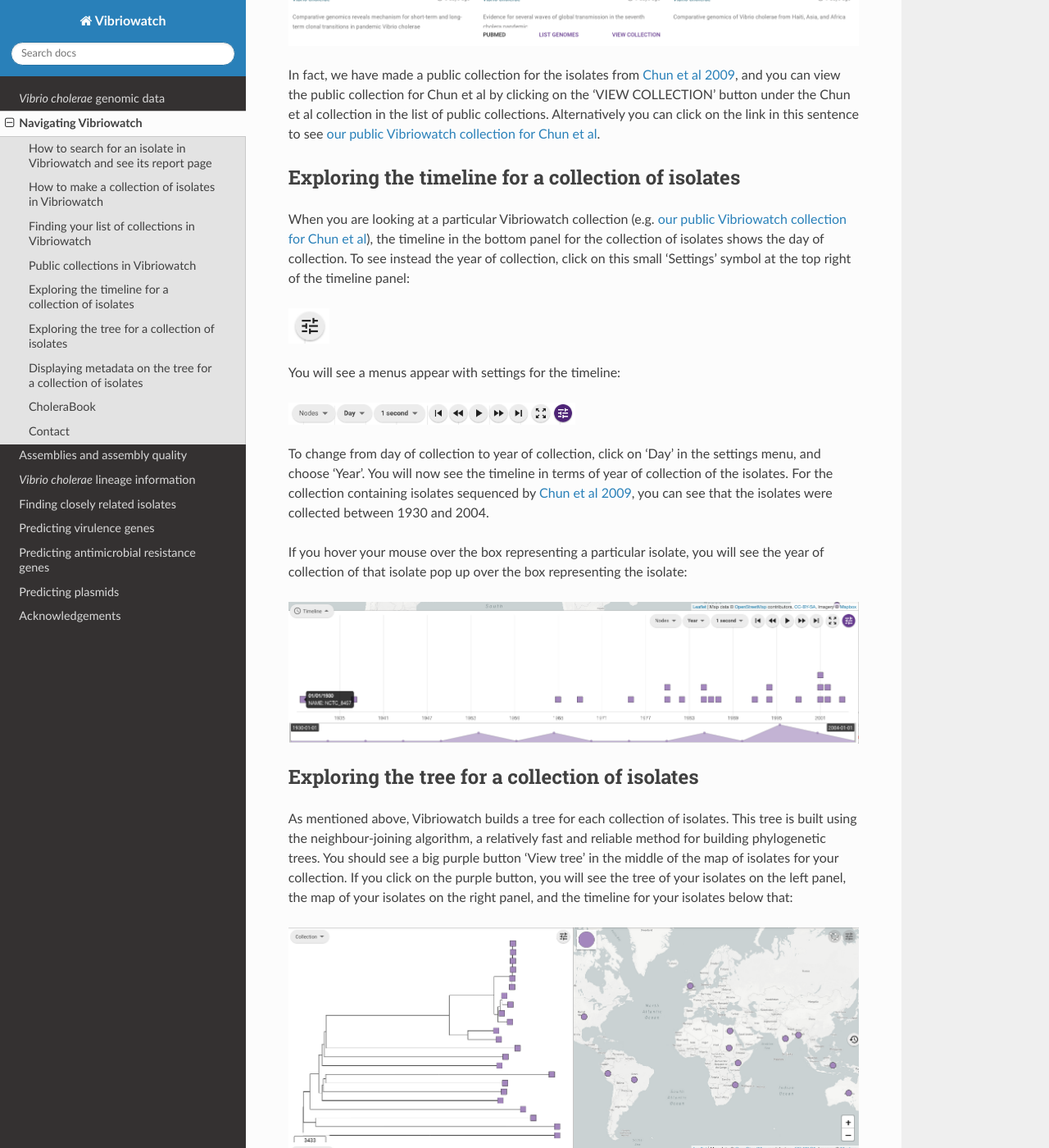
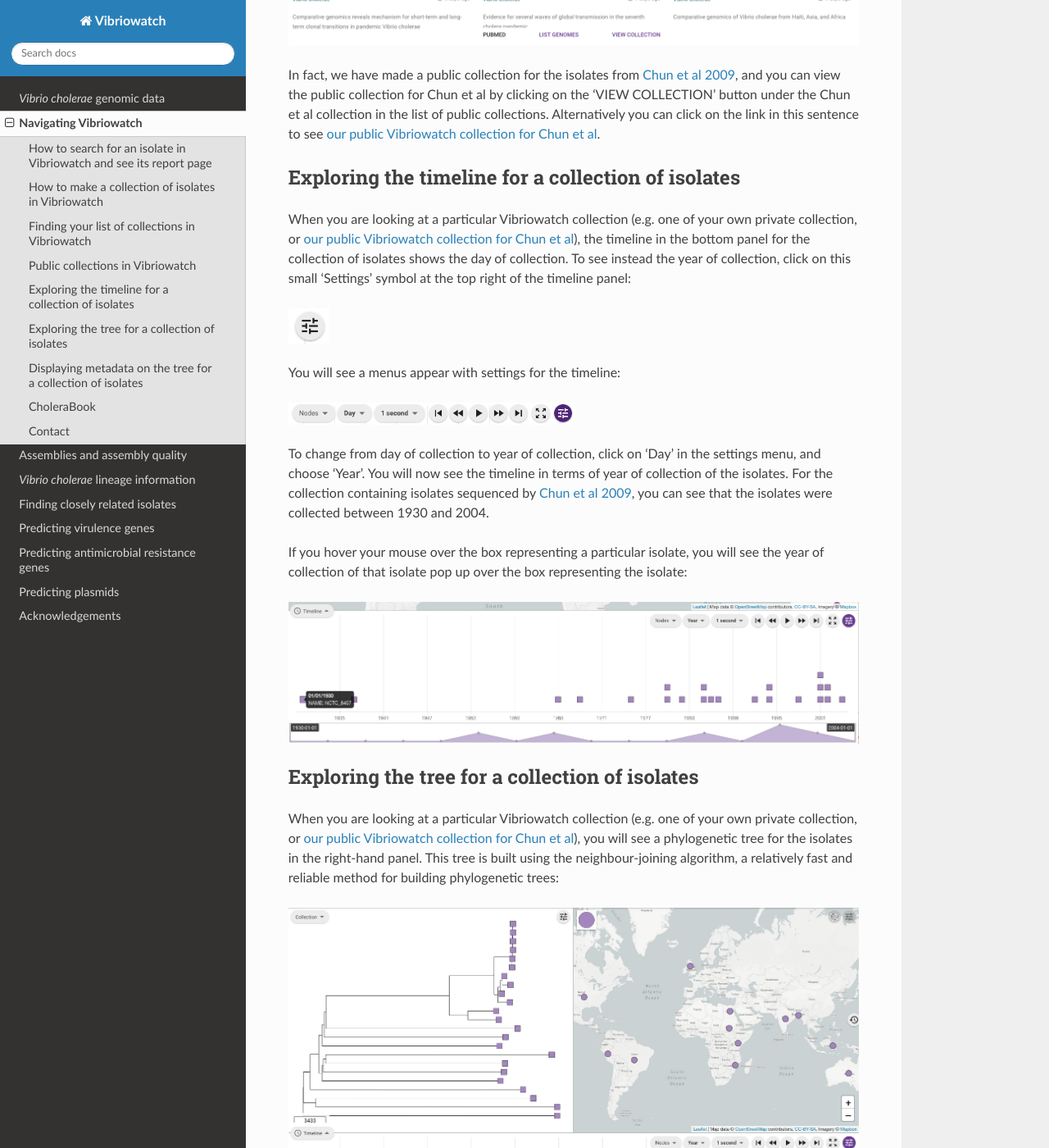
Before and after one commit to avrilcoghlan/vibriowatch, a Sphinx documentation site: the page built from docs/source/navigating.rst, in a window 1280 px wide and 1400 px high, scrolled down 8102 px. Shown: the whole window at 82% size. Built offline with Sphinx 7.4.7 and the Read the Docs theme 3.1.0, drawn with Linux system fonts in a browser that asks for light colours.

Commit message:
Update navigating.rst

```diff
--- a/docs/source/navigating.rst
+++ b/docs/source/navigating.rst
@@ -194,7 +194,7 @@
 Exploring the timeline for a collection of isolates
 ---------------------------------------------------
 
-When you are looking at a particular Vibriowatch collection (e.g. `our public Vibriowatch collection for Chun et al`_), the timeline in the bottom panel for the collection of isolates shows the day of collection. To see instead the year of collection, click on this small 'Settings' symbol at the top right of the timeline panel:
+When you are looking at a particular Vibriowatch collection (e.g. one of your own private collection, or `our public Vibriowatch collection for Chun et al`_), the timeline in the bottom panel for the collection of isolates shows the day of collection. To see instead the year of collection, click on this small 'Settings' symbol at the top right of the timeline panel:
 
 .. _our public Vibriowatch collection for Chun et al: https://pathogen.watch/collection/qg0gc5vpdn1u-vibriowatch-collection-chun-et-al-2009
 
@@ -219,8 +219,9 @@
 Exploring the tree for a collection of isolates
 -----------------------------------------------
 
-As mentioned above, Vibriowatch builds a tree for each collection of isolates. This tree is built using the neighbour-joining
-algorithm, a relatively fast and reliable method for building phylogenetic trees. You should see a big purple button 'View tree' in the middle of the map of isolates for your collection. If you click on the purple button, you will see the tree of your isolates on the left panel, the map of your isolates on the right panel, and the timeline for your isolates below that:
+When you are looking at a particular Vibriowatch collection (e.g. one of your own private collection, or `our public Vibriowatch collection for Chun et al`_), you will
+see a phylogenetic tree for the isolates in the right-hand panel. This tree is built using the neighbour-joining
+algorithm, a relatively fast and reliable method for building phylogenetic trees:
 
 .. image:: Picture37.png
   :width: 850
```
